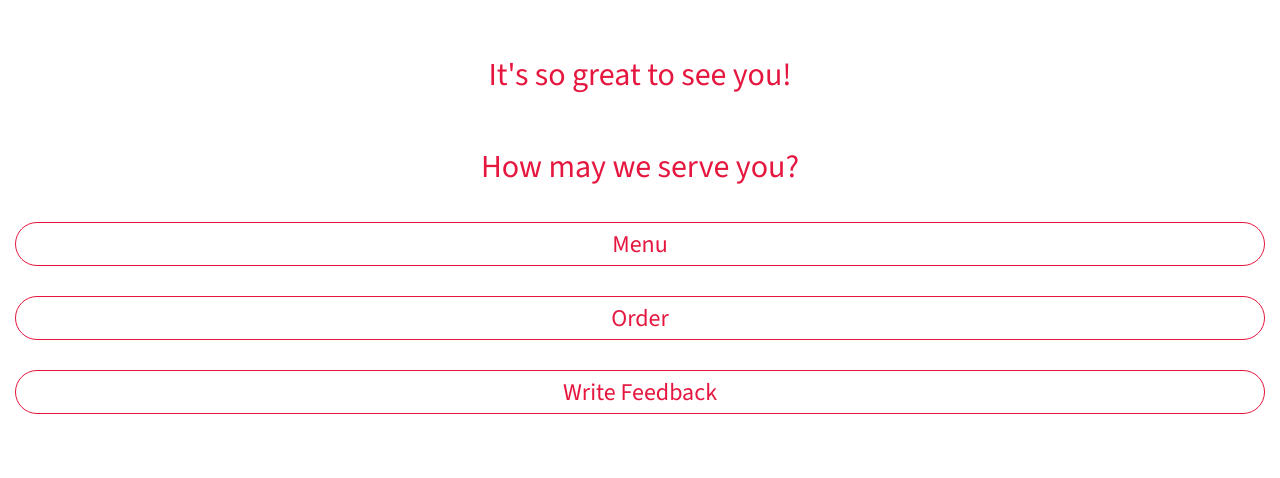
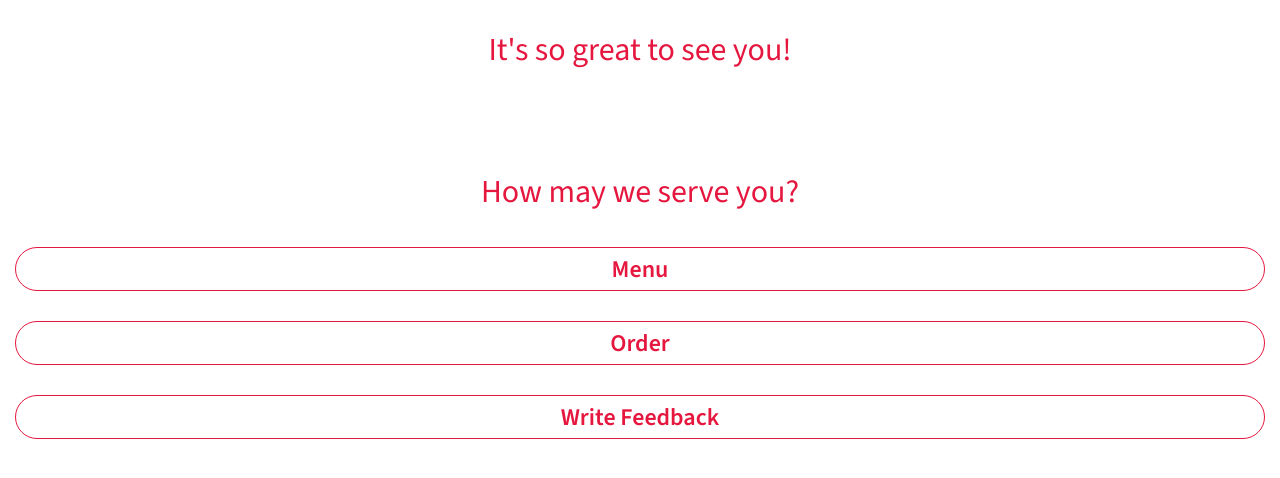
Before and after one commit to CFA-White-Rock/DiningRoomQR, a plain HTML site: page index.html in a window 1280 px wide. Shown: the part 280-758 px from the top of the page. Drawn offline with nearby package versions, Linux system fonts and the light colour scheme.

Commit message:
Update style.css

```diff
--- a/style.css
+++ b/style.css
@@ -86,7 +86,7 @@
             {
             display: block;
             color: #E5173F;
-            font-weight: 500;
+            font-weight: 800;
             border: 1px solid #E5173F;
             border-radius: 40px;
             padding: 5px 10px 5px 10px;
@@ -105,6 +105,11 @@
 
         .fond-greeting
 {
-            padding-top: 50px;
+            padding-top: 25px;
             font-weight: 500;
 }
+
+       .question {
+        padding-top: 100px;
+        font-weight: 250;
+       }
```
